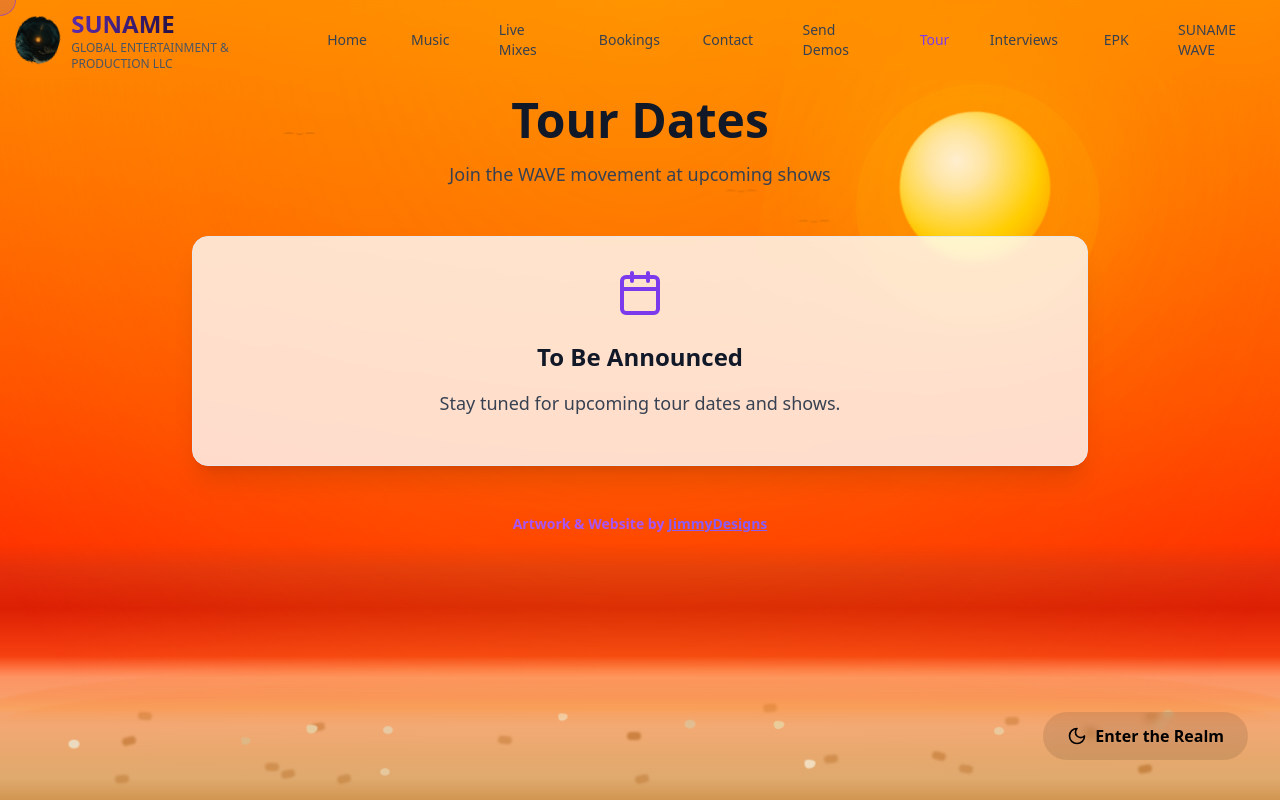
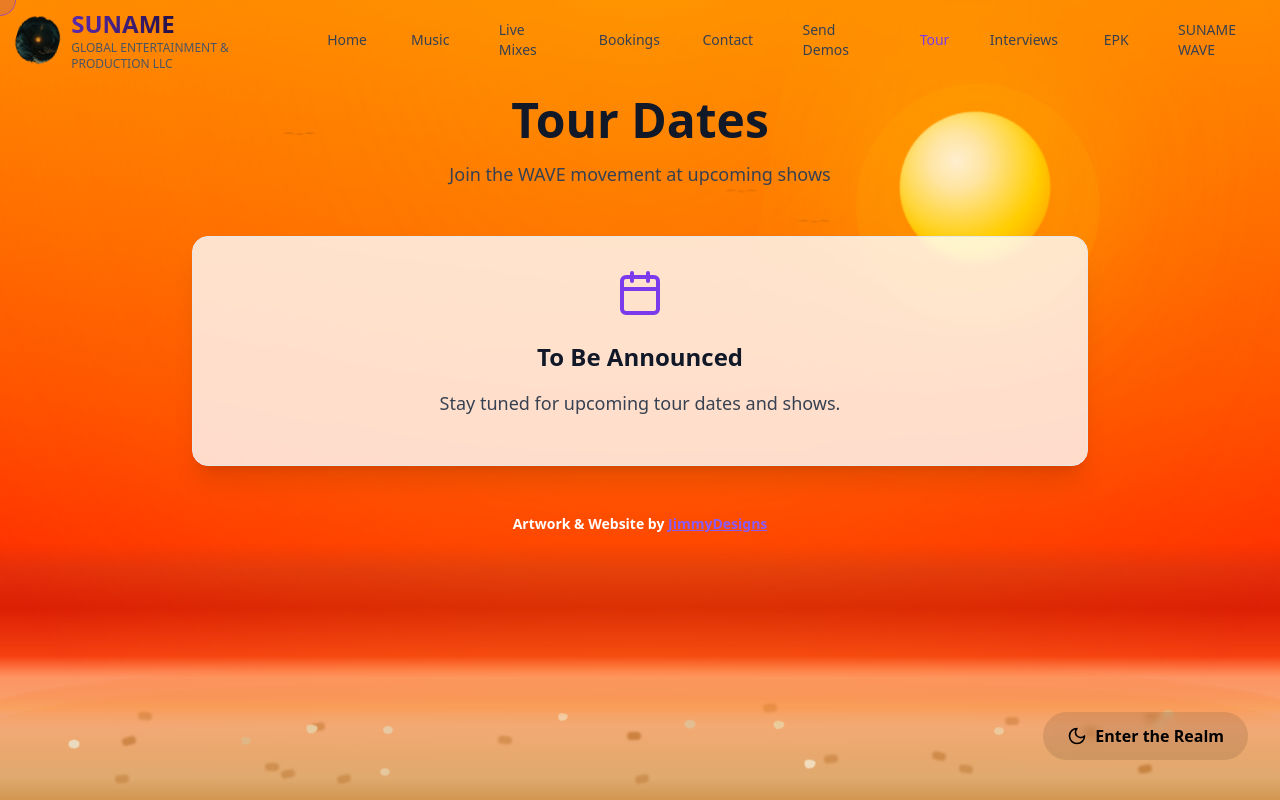
Before and after one commit to TufailKhanDeveloper/Suname-Music, a React (Vite) app: page /tour in a window 1280 px wide. Built offline with nearby package versions, Linux system fonts and the light colour scheme.

Commit message:
Updated TourPage.tsx

```diff
--- a/src/pages/TourPage.tsx
+++ b/src/pages/TourPage.tsx
@@ -80,7 +80,7 @@ const TourPage = () => {
           className="text-center mt-12"
         >
           <p className="text-sm font-bold text-purple-500 dark:text-white">
-            <span className="text-purple-500 dark:text-white">Artwork & Website by</span>{' '}
+            <span className="text-white dark:text-white">Artwork & Website by</span>{' '}
             <a
               href={biography.designer.twitter}
               target="_blank"
```
